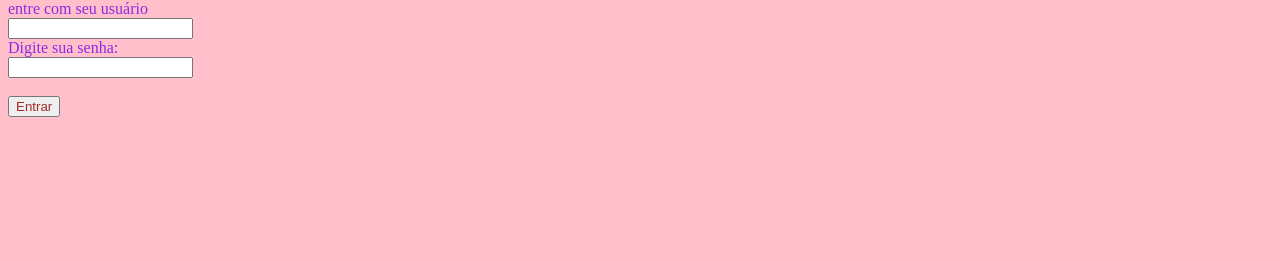
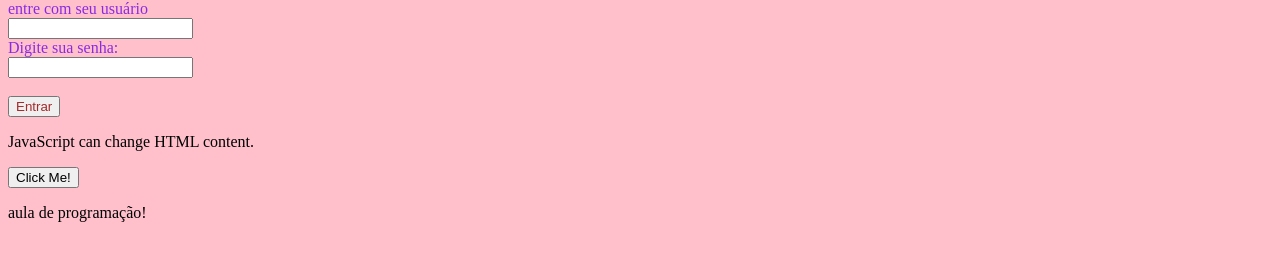
Before and after one commit to GabrielNicolau-azir/aula7, a plain HTML site: page index.html in a window 1280 px wide. Shown: the part 67-328 px from the top of the page. Drawn offline with Linux system fonts and the light colour scheme.

Commit message:
Add files via upload

```diff
--- a/index.html
+++ b/index.html
@@ -17,6 +17,13 @@
         <input type="text" id="isenha" name="isenha"><br><br>
         <input type="submit" value="Entrar">
       </form>
-
+      <p id="demo">JavaScript can change HTML content.</p>
+      <button type="button" onclick='document.getElementById("demo").innerHTML = "Hello JavaScript!"'>Click Me!</button>
+      <p id="hora">Good Evening!</p>
+      <script>
+        if (new Date().getHours() < 22) {
+          document.getElementById("hora").innerHTML = "aula de programação!";
+        }
+        </script>
 </body>
 </html>
```
